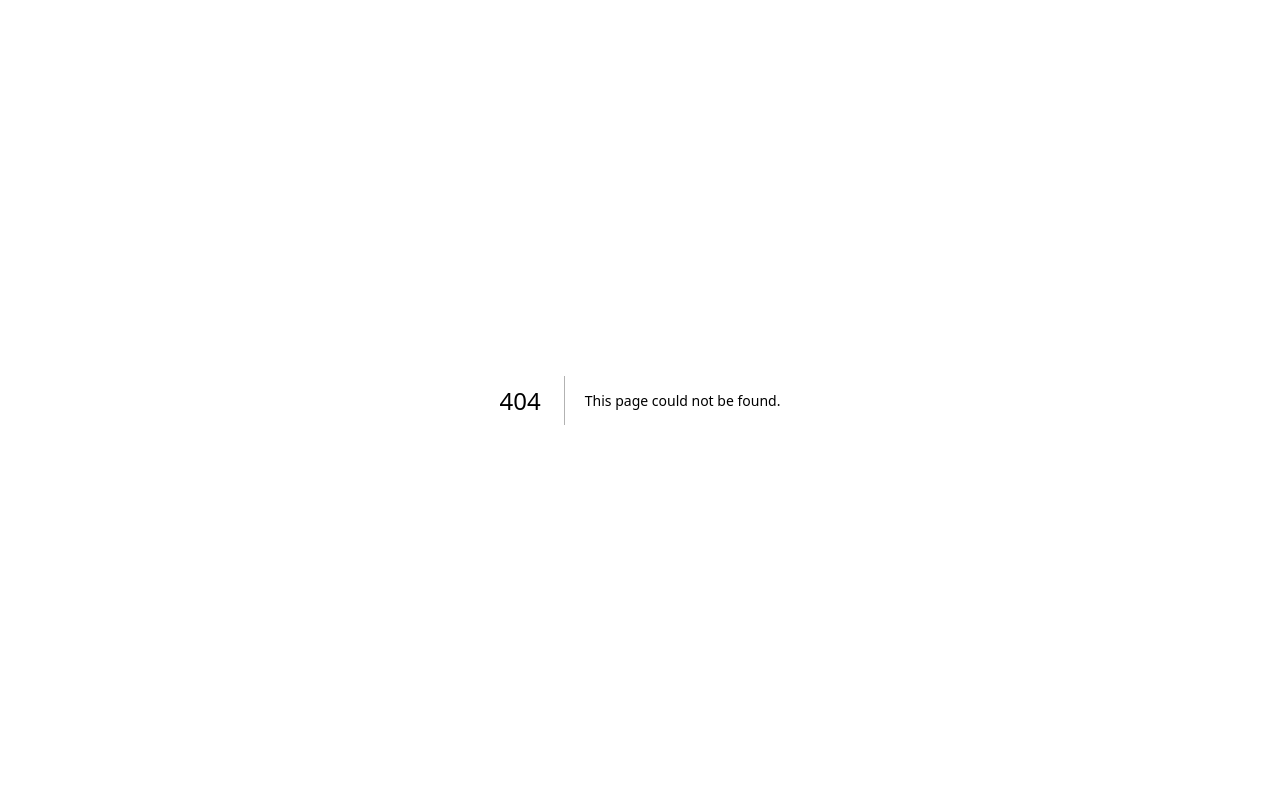
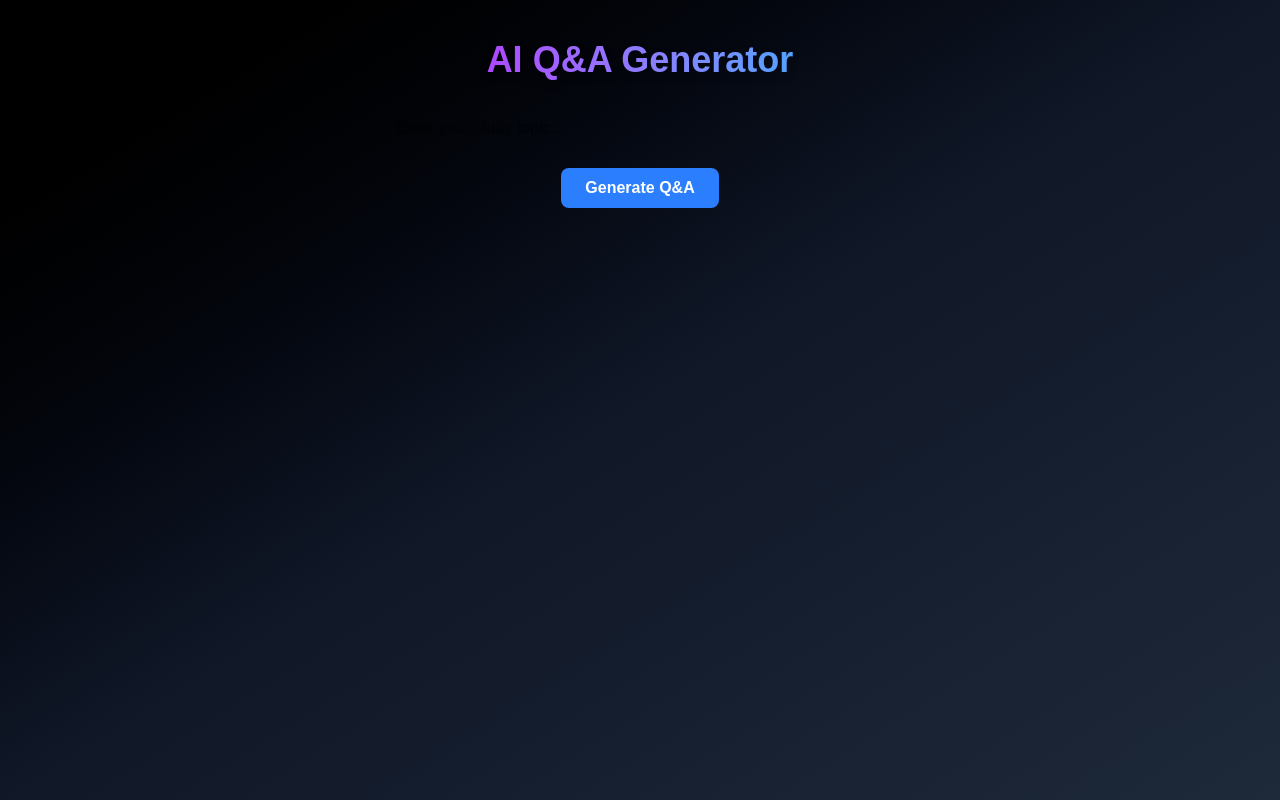
Before and after one commit to hamza07ejaz/MindSpark, a Next.js app: page /qna in a window 1280 px wide. Before the commit this address had no page. Built offline with nearby package versions, Linux system fonts and the light colour scheme.

Commit message:
Added elegant Q&A page with gradient design

```diff
--- /dev/null
+++ b/app/qna/page.tsx
@@ -0,0 +1,105 @@
+"use client";
+import { useState } from "react";
+
+export default function QnAPage() {
+  const [topic, setTopic] = useState("");
+  const [qna, setQna] = useState<{ question: string; answer: string }[]>([]);
+  const [loading, setLoading] = useState(false);
+  const [error, setError] = useState("");
+  const [copied, setCopied] = useState(false);
+
+  const generateQnA = async () => {
+    if (!topic.trim()) {
+      setError("Please enter a topic first.");
+      return;
+    }
+    setLoading(true);
+    setError("");
+    setQna([]);
+
+    try {
+      const res = await fetch("/api/generate-qna", {
+        method: "POST",
+        headers: { "Content-Type": "application/json" },
+        body: JSON.stringify({ topic }),
+      });
+      const data = await res.json();
+
+      if (res.ok && Array.isArray(data.qna)) {
+        setQna(data.qna);
+      } else {
+        setError(data.error || "Failed to generate Q&A.");
+      }
+    } catch (err) {
+      console.error(err);
+      setError("Server error while generating Q&A.");
+    } finally {
+      setLoading(false);
+    }
+  };
+
+  const handleCopy = async () => {
+    const text = qna
+      .map((item, i) => `Q${i + 1}: ${item.question}\nA: ${item.answer}\n`)
+      .join("\n");
+    await navigator.clipboard.writeText(text);
+    setCopied(true);
+    setTimeout(() => setCopied(false), 2000);
+  };
+
+  return (
+    <div className="min-h-screen bg-gradient-to-br from-black via-gray-900 to-gray-800 text-white flex flex-col items-center px-6 py-10">
+      <h1 className="text-4xl font-bold mb-6 bg-gradient-to-r from-purple-500 to-blue-400 bg-clip-text text-transparent drop-shadow-lg">
+        AI Q&A Generator
+      </h1>
+
+      <input
+        value={topic}
+        onChange={(e) => setTopic(e.target.value)}
+        placeholder="Enter your study topic..."
+        className="w-full max-w-lg p-3 rounded-lg text-black outline-none mb-4"
+      />
+
+      <button
+        onClick={generateQnA}
+        disabled={loading}
+        className="bg-blue-500 hover:bg-blue-600 px-6 py-2 rounded-lg font-semibold transition"
+      >
+        {loading ? "Generating..." : "Generate Q&A"}
+      </button>
+
+      {error && <p className="text-red-400 mt-3">{error}</p>}
+
+      {qna.length > 0 && (
+        <div className="mt-10 w-full max-w-2xl space-y-6">
+          {qna.map((item, i) => (
+            <div
+              key={i}
+              className="bg-gray-900/70 p-5 rounded-2xl border border-gray-700 shadow-[0_0_15px_rgba(59,130,246,0.2)]"
+            >
+              <p className="text-lg font-semibold bg-gradient-to-r from-purple-400 to-blue-400 bg-clip-text text-transparent">
+                Q{i + 1}. {item.question}
+              </p>
+              <p className="text-gray-200 mt-2 leading-relaxed">{item.answer}</p>
+            </div>
+          ))}
+
+          <div className="flex gap-4 mt-8 justify-center">
+            <button
+              onClick={handleCopy}
+              className="bg-gray-700 hover:bg-gray-600 px-6 py-2 rounded-lg font-semibold"
+            >
+              {copied ? "✅ Copied!" : "Copy All Q&A"}
+            </button>
+            <button
+              onClick={() => (window.location.href = "/")}
+              className="bg-green-500 hover:bg-green-600 px-6 py-2 rounded-lg font-semibold"
+            >
+              Go Back
+            </button>
+          </div>
+        </div>
+      )}
+    </div>
+  );
+}
```
